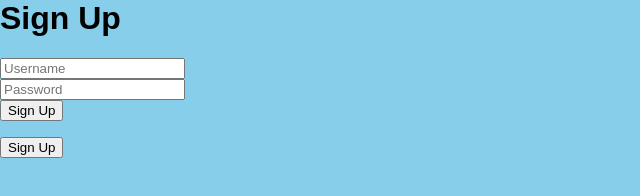
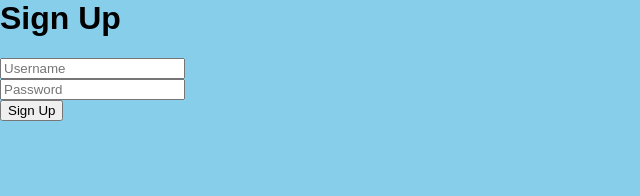
Before and after one commit to TheeKingZa/School, a plain HTML site: page signup.html in a window 1280 px wide. Shown: the whole page, without its empty margins (0-640 px from the left). Drawn offline with Linux system fonts and the light colour scheme.

Commit message:
Update signup.html

```diff
--- a/signup.html
+++ b/signup.html
@@ -14,8 +14,6 @@
         <button type="submit">Sign Up</button>
     </form>
     <div id="message"></div>
-
-    <button onclick="window.location.href = 'sign-up.html';">Sign Up</button>
 
     <script>
         document.getElementById('signUpForm').addEventListener('submit', async (event) => {
```
